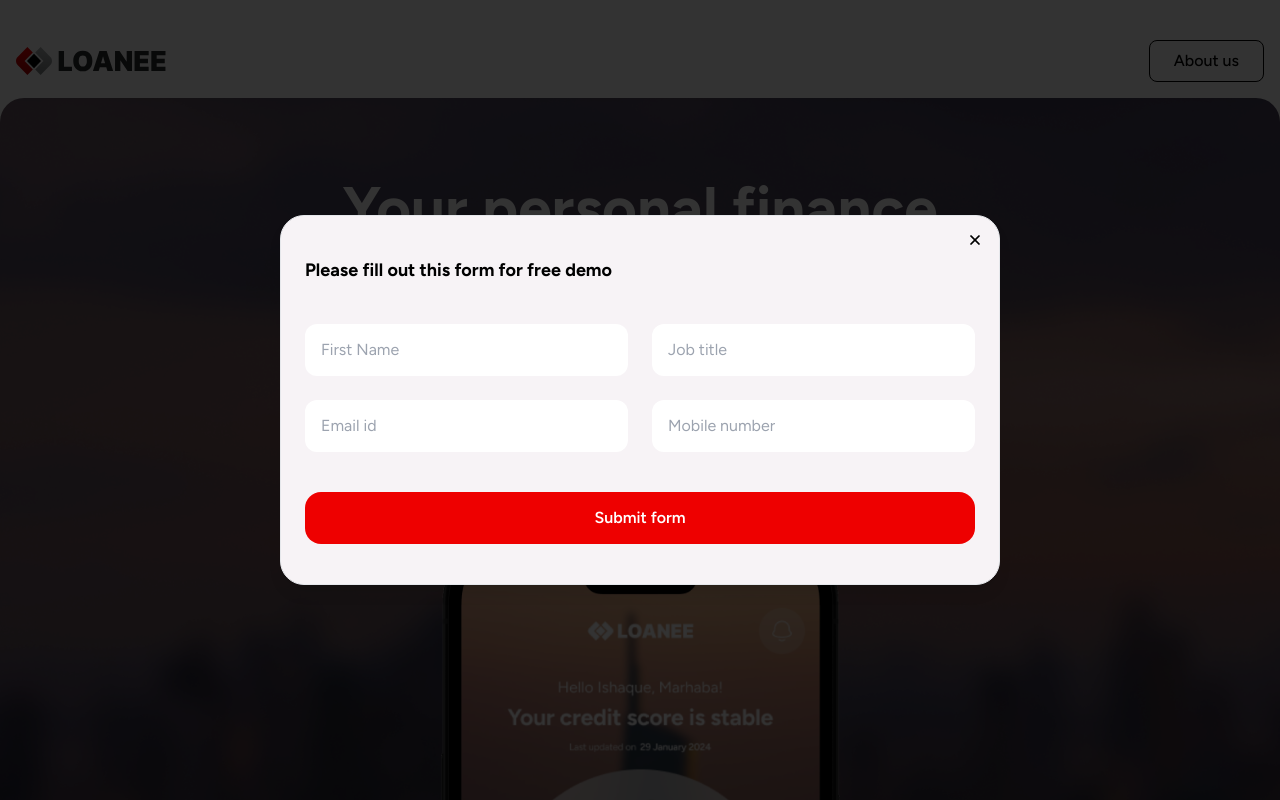
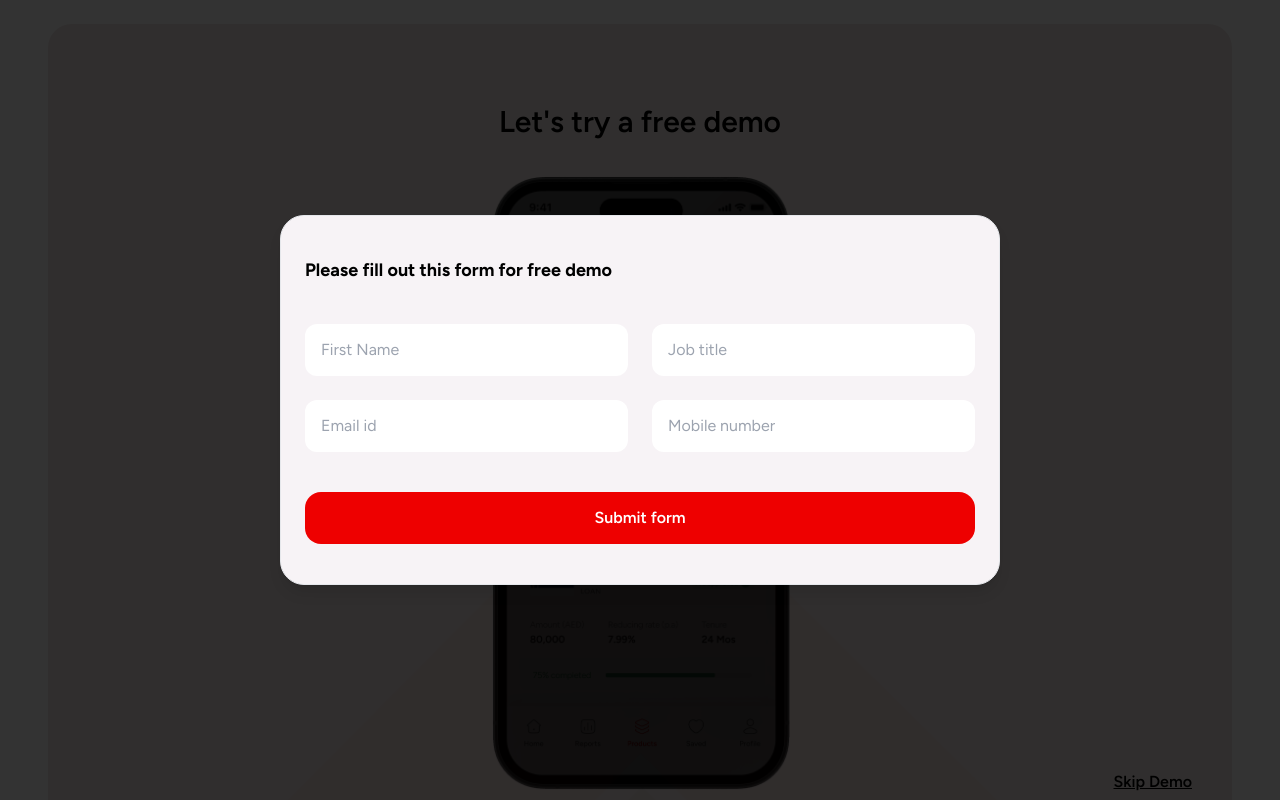
Before and after one commit to MohamedElnaggar1223/loanee, a Next.js app: page / in a window 1280 px wide. Shown: the top 800 px of the page. Built offline with nearby package versions, Linux system fonts and the light colour scheme.

Commit message:
Demo Not Scrollable

```diff
--- a/app/page.tsx
+++ b/app/page.tsx
@@ -8,10 +8,45 @@
 import { Dialog, DialogContent, DialogHeader } from "@/components/ui/dialog";
 import { X } from "lucide-react"
 
+const demoImagesRotation = [
+	'iphoneSecond.png',
+	'demoIphoneFirst.png',
+	'demoIphoneSecond.png',
+	'demoIphoneThird.png',
+	'demoIphoneFourth.png',
+	'demoIphoneFifth.png',
+	'demoIphoneSixth.png',
+	'demoIphoneSeventh.png',
+	'demoIphoneEighth.png',
+	'demoIphoneNinth.png',
+	'demoIphoneTenth.png',
+	'demoIphoneEleventh.png',
+]
+
+const demoImagesClickPos = [
+	'top-[26.25%] h-[60px]',
+	'top-[26.25%] h-[60px]',
+	'top-[26.25%] h-[60px]',
+	'top-[88.2%] h-[34px]',
+	'top-[88.2%] h-[34px]',
+	'top-[90.75%] h-[34px]',
+	'top-[90.75%] h-[34px]',
+	'top-[800%] h-[34px]',
+	'top-[79.75%] h-[20%]',
+	'top-[90.75%] h-[34px] left-[53.5%] w-[36.25%]',
+	'top-[90.75%] h-[34px] left-[53.5%] w-[36.25%]',
+	'top-[40rem]',
+]
+
 export default function Home() {
 	const [scrolled, setScrolled] = useState(false)
 	const [image, setImage] = useState('iphoneFirst.png')
-	const [imageDemo, setImageDemo] = useState('iphoneSecond.png')
+	const [imageDemo, setImageDemo] = useState({
+		image: 'iphoneSecond.png',
+		clickPos: 'top-[26.25%] h-[60px]',
+		clicked: false,
+		finished: false,
+	})
 	const [title, setTitle] = useState('Financial Services')
 	const [text, setText] = useState('Access financial services such as borrowing loans, take a credit card, and opening a bank account.')
 	const [textAnimation, setTextAnimation] = useState('enter')
@@ -19,7 +54,6 @@
 	const [signUpFormShown, setSignUpFormShown] = useState(false)
 	const [signUpFormSubmitted, setSignUpFormSubmitted] = useState(false)
 	const [footerShown, setFooterShown] = useState(false)
-	const [signUpFormClosed, setSignUpFormClosed] = useState(false)
 	const [demoButton, setDemoButton] = useState('skip')
 
 	const willChange = useWillChange()
@@ -35,7 +69,7 @@
 			lerp: 0.1,
 			smoothWheel: true,
 			touchMultiplier: 0.2,
-			wheelMultiplier: 0.35,
+			wheelMultiplier: 0.09,
 		});
 
 		function raf(time: number) {
@@ -59,40 +93,40 @@
 		offset: ['start start', 'end end']
     })
 
-	useEffect(() => {
-		// const scrollBack = (e: Event) => {
-		// 	e.preventDefault();
-		// 	console.log(scrollXSecond.getPrevious(), scrollYSecond.getPrevious())
-		// 	if(signUpFormShown) window.scrollTo(scrollXSecond.getPrevious()!, scrollYSecond.getPrevious()!);
-		// };
+	// useEffect(() => {
+	// 	// const scrollBack = (e: Event) => {
+	// 	// 	e.preventDefault();
+	// 	// 	console.log(scrollXSecond.getPrevious(), scrollYSecond.getPrevious())
+	// 	// 	if(signUpFormShown) window.scrollTo(scrollXSecond.getPrevious()!, scrollYSecond.getPrevious()!);
+	// 	// };
 
-		// window.addEventListener('scroll', scrollBack);
+	// 	// window.addEventListener('scroll', scrollBack);
 
-		// return () => {
-		// 	window.removeEventListener('scroll', scrollBack);
-		// };
+	// 	// return () => {
+	// 	// 	window.removeEventListener('scroll', scrollBack);
+	// 	// };
 
-		if(signUpFormSubmitted) {
-			const targetElement = secondTargetRef.current;
-            // const specificPoint = 0.40; // 40% of the target element's height
+	// 	if(signUpFormSubmitted) {
+	// 		const targetElement = secondTargetRef.current;
+    //         // const specificPoint = 0.90; // 40% of the target element's height
 
-            // // Calculate the exact scroll position within the target element
-            // const elementTop = (targetElement?.getBoundingClientRect()?.top ?? 0) + window.scrollY;
-            // const elementHeight = targetElement?.getBoundingClientRect().height;
-            // const scrollToPosition = elementTop + ((elementHeight ?? 0) * specificPoint);
+    //         // // Calculate the exact scroll position within the target element
+    //         // const elementTop = (targetElement?.getBoundingClientRect()?.top ?? 0) + window.scrollY;
+    //         // const elementHeight = targetElement?.getBoundingClientRect().height;
+    //         // const scrollToPosition = elementTop + ((elementHeight ?? 0) * specificPoint);
 
-			// console.log(scrollToPosition, window.scrollY)
+	// 		// console.log(scrollToPosition, window.scrollY)
 
-            // window.scrollTo({
-            //     top: scrollToPosition,
-            // });
+    //         // window.scrollTo({
+    //         //     top: scrollToPosition,
+    //         // });
 
-			window.scrollTo({
-				top: document.body.scrollHeight * 0.43,
-			})
-		}
+	// 		window.scrollTo({
+	// 			top: document.body.scrollHeight * 0.28,
+	// 		})
+	// 	}
 
-	}, [signUpFormSubmitted]);
+	// }, [signUpFormSubmitted]);
 
 	// const translate = useTransform(scrollYProgress, [0, 0.75, 1], ['300px', '0px', '-300px'])
 	// const rotate = useTransform(scrollYProgress, (pos) => {
@@ -100,52 +134,52 @@
 	// 	return pos > 0.1 ? 0 : -4
 	// })
 
-	// const rotate = useTransform(scrollYProgress, [0, 0.15, 0.20, 0.15, 0.35], [-4, -2, 0, 2, 4])
-	// const imageVal = useTransform(scrollYProgress, [0, 0.15, 0.20, 0.15, 2420], ['iphoneFirst.png', 'iphoneSecond.png', 'iphoneThird.png', 'iphoneSecond.png', 'iphoneSecond.png'])
-	// const titleVal = useTransform(scrollYProgress, [0, 0.15, 0.20, 0.15, 0.40], ['Financial Services', 'Personalized Offers', 'Secure Access', 'Financial Guide', 'Product Comparison'])
-	// const textVal = useTransform(scrollYProgress, [0, 0.15, 0.20, 0.15, 0.224, ['Access financial services such as borrowing loans, take a credit card, and opening a bank account.', 'Receive customized offers based on your credit score and enjoy pre-approved financial products for you.', 'Ensure secure login and registration through the trusted UAE PASS system, enhancing your safety.', 'Gain valuable insights into credit reports and make right financial decisions that align with your goals.', 'Easily compare various financial products to choose the ones that best suit your needs.']24
+	// const rotate = useTransform(scrollYProgress, [0, 0.50, 0.70, 0.50, 0.70], [-4, -2, 0, 2, 4])
+	// const imageVal = useTransform(scrollYProgress, [0, 0.50, 0.70, 0.50, 2420], ['iphoneFirst.png', 'iphoneSecond.png', 'iphoneThird.png', 'iphoneSecond.png', 'iphoneSecond.png'])
+	// const titleVal = useTransform(scrollYProgress, [0, 0.50, 0.70, 0.50, 0.90], ['Financial Services', 'Personalized Offers', 'Secure Access', 'Financial Guide', 'Product Comparison'])
+	// const textVal = useTransform(scrollYProgress, [0, 0.50, 0.70, 0.50, 0.224, ['Access financial services such as borrowing loans, take a credit card, and opening a bank account.', 'Receive customized offers based on your credit score and enjoy pre-approved financial products for you.', 'Ensure secure login and registration through the trusted UAE PASS system, enhancing your safety.', 'Gain valuable insights into credit reports and make right financial decisions that align with your goals.', 'Easily compare various financial products to choose the ones that best suit your needs.']24
 
 	// const rotateVal = useTransform(scrollYProgress, (pos) => {
-	// 	if(pos <= 0.15) return -4
-	// 	else if(pos <= 0.20) return -2
-	// 	else if(pos <= 0.30) return 0
-	// 	else if(pos <= 0.35) return 2
-	// 	else if(pos <= 0.40) return 4
-	// 	// if(pos <= 0.15) return -4
+	// 	if(pos <= 0.50) return -4
+	// 	else if(pos <= 0.70) return -2
+	// 	else if(pos <= 0.50) return 0
+	// 	else if(pos <= 0.70) return 2
+	// 	else if(pos <= 0.90) return 4
+	// 	// if(pos <= 0.50) return -4
 	// 	// else cycleRotate()
 	// })
 
-	const rotateVal = useTransform(scrollYProgress, [0.15, 0.20, 0.30, 0.35, 0.40], [-4, -2, 0, 2, 4])
-	const tryText = useTransform(scrollYProgress, [0.40, 0.43], [-100, 0])
-	const iphoneDemoStart = useTransform(scrollYProgress, [0.40, 0.43], [0, 20])
+	const rotateVal = useTransform(scrollYProgress, [0.09, 0.23, 0.37, 0.51, 0.65], [-4, -2, 0, 2, 4])
+	const tryText = useTransform(scrollYProgress, [0.65, 0.68], [-100, 0])
+	const iphoneDemoStart = useTransform(scrollYProgress, [0.65, 0.68], [0, 20])
 
 	const delay = useTransform(scrollYProgress, (pos) => {
-		if(pos < 0.15) return 0.5
+		if(pos < 0.09) return 0.5
 		else return 0
 	})
 
 	const duration = useTransform(scrollYProgress, (pos) => {
-		if(pos < 0.15) return 0.1
+		if(pos < 0.09) return 0.1
 		else return 1
 	})
 
 	const bgInitial = useTransform(scrollYProgress, (pos) => {
-		if(pos <= 0.001) return { opacity: 0 }
+		if(pos <= 0.09) return { opacity: 0 }
 		else return { opacity: 1 }
 	})
 
 	const iphoneInitial = useTransform(scrollYProgress, (pos) => {
-		// console.log(pos)
-		if(pos < 0.15) return { opacity: 0 }
+		console.log(pos)
+		if(pos < 0.09) return { opacity: 0 }
 		else return { opacity: 1 }
 	})
 
 	const imageVal = useTransform(scrollYProgress, (pos) => {
-		if(pos <= 0.15) return 'iphoneFirst.png'
-		else if(pos <= 0.20) return 'iphoneSecond.png'
-		else if(pos <= 0.30) return 'iphoneThird.png'
-		else if(pos <= 0.35) return 'iphoneFourth.png'
-		else if(pos <= 0.40) return 'iphoneFifth.png'
+		if(pos <= 0.09) return 'iphoneFirst.png'
+		else if(pos <= 0.23) return 'iphoneSecond.png'
+		else if(pos <= 0.37) return 'iphoneThird.png'
+		else if(pos <= 0.51) return 'iphoneFourth.png'
+		else if(pos <= 0.65) return 'iphoneFifth.png'
 		else return 'showDemo'
 	})
 
@@ -153,35 +187,35 @@
 		// if(pos <= 0.43 && signUpFormClosed) {
 		// 	return 'formClosed'
 		// }
-		if(pos <= 0.43 || !signUpFormSubmitted) return 'iphoneSecond.png'
-		else if(pos <= 0.48) return 'demoIphoneFirst.png'
-		else if(pos <= 0.53) return 'demoIphoneSecond.png'
-		else if(pos <= 0.58) return 'demoIphoneThird.png'
-		else if(pos <= 0.63) return 'demoIphoneFourth.png'
-		else if(pos <= 0.68) return 'demoIphoneFifth.png'
-		else if(pos <= 0.73) return 'demoIphoneSixth.png'
-		else if(pos <= 0.78) return 'demoIphoneSeventh.png'
-		else if(pos <= 0.83) return 'demoIphoneEighth.png'
-		else if(pos <= 0.88) return 'demoIphoneNinth.png'
-		else if(pos <= 0.93) return 'demoIphoneTenth.png'
-		else if(pos <= 0.98) return 'demoIphoneEleventh.png'
-		else return 'footerShown'
+		if(pos <= 0.68 || !signUpFormSubmitted) return 'iphoneSecond.png'
+		else if(pos <= 69) return 'demoIphoneFirst.png'
+		// else if(pos <= 0.53) return 'demoIphoneSecond.png'
+		// else if(pos <= 0.58) return 'demoIphoneThird.png'
+		// else if(pos <= 0.63) return 'demoIphoneFourth.png'
+		// else if(pos <= 0.68) return 'demoIphoneFifth.png'
+		// else if(pos <= 0.73) return 'demoIphoneSixth.png'
+		// else if(pos <= 0.78) return 'demoIphoneSeventh.png'
+		// else if(pos <= 0.83) return 'demoIphoneEighth.png'
+		// else if(pos <= 0.88) return 'demoIphoneNinth.png'
+		// else if(pos <= 0.93) return 'demoIphoneTenth.png'
+		// else if(pos <= 0.98) return 'demoIphoneEleventh.png'
+		// else return 'footerShown'
 	})
 
 	const titleVal = useTransform(scrollYProgress, (pos) => {
-		if(pos <= 0.15) return 'Financial Services'
-		else if(pos <= 0.20) return 'Personalized Offers'
-		else if(pos <= 0.30) return 'Secure Access'
-		else if(pos <= 0.35) return 'Financial Guide'
-		else if(pos <= 0.40) return 'Product Comparison'
+		if(pos <= 0.09) return 'Financial Services'
+		else if(pos <= 0.23) return 'Personalized Offers'
+		else if(pos <= 0.37) return 'Secure Access'
+		else if(pos <= 0.51) return 'Financial Guide'
+		else if(pos <= 0.65) return 'Product Comparison'
 	})
 
 	const textVal = useTransform(scrollYProgress, (pos) => {
-		if(pos <= 0.15) return 'Access financial services such as borrowing loans, take a credit card, and opening a bank account.'
-		else if(pos <= 0.20) return 'Receive customized offers based on your credit score and enjoy pre-approved financial products for you.'
-		else if(pos <= 0.30) return 'Ensure secure login and registration through the trusted UAE PASS system, enhancing your safety.'
-		else if(pos <= 0.35) return 'Gain valuable insights into credit reports and make right financial decisions that align with your goals.'
-		else if(pos <= 0.40) return 'Easily compare various financial products to choose the ones that best suit your needs.'
+		if(pos <= 0.09) return 'Access financial services such as borrowing loans, take a credit card, and opening a bank account.'
+		else if(pos <= 0.23) return 'Receive customized offers based on your credit score and enjoy pre-approved financial products for you.'
+		else if(pos <= 0.37) return 'Ensure secure login and registration through the trusted UAE PASS system, enhancing your safety.'
+		else if(pos <= 0.51) return 'Gain valuable insights into credit reports and make right financial decisions that align with your goals.'
+		else if(pos <= 0.65) return 'Easily compare various financial products to choose the ones that best suit your needs.'
 	})
 
 	useMotionValueEvent(scrollY, 'change', (pos) => {
@@ -197,13 +231,17 @@
 	})
 
 	useMotionValueEvent(imageVal, 'change', (pos) => {
+		console.log(pos)
 		if(pos === 'showDemo')
 		{
 			setDemoShown(true)
+			setImageDemo({image: 'demoIphoneFirst.png', clickPos: 'top-[26.25%] h-[60px]', clicked: false, finished: false})
+			if(scrolled) setScrolled(false)
 		}
 		else
 		{
 			if(demoShown) setDemoShown(false)
+			if(!scrolled) setScrolled(true)
 			setImage(pos!)
 			setTextAnimation('exit')
 			setTimeout(() => {
@@ -221,42 +259,84 @@
 	})
 
 	useMotionValueEvent(imageDemoVal, 'change', (pos) => {
-		if(pos === 'footerShown') setFooterShown(true)
-		else
-		{
-			if(footerShown) setFooterShown(false)
-			setImageDemo(pos!)
-		}
+	// 	if(pos === 'footerShown') setFooterShown(true)
+	// 	else
+	// 	{
+	// 		if(footerShown) setFooterShown(false)
+		setImageDemo(prev => ({...prev, image: pos!}))
+	// 	}
 	})
 
+	// useMotionValueEvent(scrollYProgress, 'change', (pos) => {
+	// 	if(pos >= 0.93) setDemoButton('restart')
+	// 	if(scrollYProgress.getPrevious()! >= 0.93 && pos <= 0.98) {
+	// 		if(signUpFormClosed) {
+	// 			window.scrollTo({
+	// 				top: document.body.scrollHeight * 0.39,
+	// 			})
+	// 			setSignUpFormClosed(false)
+	// 			setSignUpFormShown(true)
+	// 		}
+	// 		setFooterShown(false)
+	// 		setDemoShown(true)
+	// 	}
+	// 	else if(pos >= 0.98) {
+	// 		setFooterShown(true)
+	// 	}
+	// })
+
 	useMotionValueEvent(scrollYProgress, 'change', (pos) => {
-		if(pos >= 0.93) setDemoButton('restart')
-		if(scrollYProgress.getPrevious()! >= 0.93 && pos <= 0.98) {
-			if(signUpFormClosed) {
+		if(pos > scrollYProgress.getPrevious()! && imageDemo.finished) {
+			setFooterShown(true)
+			setDemoShown(false)
+			setScrolled(false)
+		}
+		else if(pos < scrollYProgress.getPrevious()! && footerShown) {
+			setImageDemo({image: 'demoIphoneFirst.png', clickPos: 'top-[26.25%] h-[60px]', clicked: false, finished: false})
 			window.scrollTo({
-					top: document.body.scrollHeight * 0.39,
+				top: document.body.scrollHeight * 0.685,
 			})
-				setSignUpFormClosed(false)
-				setSignUpFormShown(true)
-			}
 			setFooterShown(false)
 			setDemoShown(true)
 		}
-		else if(pos >= 0.98) {
-			setFooterShown(true)
-		}
+		// else if(pos < scrollYProgress.getPrevious()! && demoImagesRotation[1] === imageDemo.image) {
+		// 	setDemoShown(false)
+		// 	setScrolled(true)
+		// 	window.scrollTo({
+		// 		top: document.body.scrollHeight * 0.645,
+		// 	})
+		// }
 	})
 
 	useEffect(() => {
 		if(signUpFormSubmitted) setDemoButton('skip')
 	}, [signUpFormSubmitted])
 
+	useEffect(() => {
+		if(imageDemo.clicked) {
+			const index = demoImagesRotation.indexOf(imageDemo.image)
+			let finished = false
+			if(demoImagesRotation[index + 1] === 'demoIphoneEleventh.png') {
+				finished = true
+				// window.scrollTo({
+				// 	top: document.body.scrollHeight * 0.9,
+				// })
+			}
+			setImageDemo(() => ({image: demoImagesRotation[index + 1], clicked: false, clickPos: demoImagesClickPos[index + 1], finished}))
+		}
+		else if(imageDemo.image === 'demoIphoneSeventh.png') {
+			setTimeout(() => {
+				setImageDemo((prev) => ({...prev, clicked: true}))
+			}, 2000)
+		}
+	}, [imageDemo])
+
 	const MotionImage = motion(Image)
 
 	return (
-		<main ref={targetRef} className={cn("flex flex-col pt-6 no-scroll-bar min-h-[600vh]", !footerShown && 'px-12')}>
+		<main ref={targetRef} className={cn("flex flex-col pt-6 no-scroll-bar min-h-[300vh]", !footerShown && 'px-12')}>
 			<AnimatePresence mode='popLayout'>
-				{!scrolled && (
+				{!scrolled && !demoShown && !footerShown && (
 					<motion.section exit={{ y: "-100vh" }} transition={{ duration: 0.5 }} key="firstHero" className='flex flex-col max-h-screen flex-1 z-30'>
 						<Header />
 						<section className='relative rounded-t-3xl flex flex-col pt-20 px-4 items-center gap-8 flex-1'>
@@ -266,7 +346,7 @@
 								alt='Dubai'
 								className='rounded-t-3xl w-full h-full object-cover absolute z-[-2]'
 							/>
-							{/* <div className='z-[-1] bg-[rgba(110,37,37,0.35)] w-full h-full top-0 rounded-3xl absolute' /> */}
+							{/* <div className='z-[-1] bg-[rgba(110,37,37,0.70)] w-full h-full top-0 rounded-3xl absolute' /> */}
 							<div ref={mainSection} className='flex flex-col justify-center items-center gap-2.5'>
 								<h1 className='text-white font-bold text-6xl'>Your personal finance</h1>
 								<h1 className='text-white font-bold text-6xl'>assistant is on the way</h1>
@@ -296,7 +376,7 @@
 								initial={{ left: 'calc(50% - 200px)' }}
 								exit={{ rotate: -4, position: 'fixed', bottom: '-550px', y: 'calc(50vh - 228px)', left: 'calc(36.2% - 150px)', opacity: 0.65, width: '300px', height: '614px'}}
 								transition={{ duration: 0.40, ease: 'easeInOut' }}
-								className='fixed -bottom-[550px] w-[400px] h-[818px]'
+								className='fixed -bottom-[600px] w-[400px] h-[818px]'
 								key='phone'
 							/>
 						</section>
@@ -312,7 +392,7 @@
 							className='absolute z-[-1] -left-20'
 							// initial={bgInitial.get()}
 							// animate={{ opacity: 1}}
-							// transition={{ duration: 0, delay: 0.15 }}
+							// transition={{ duration: 0, delay: 0.50 }}
 							viewport={{ once: true }}
 						/>
 						{/* <div className='flex fixed top-0 h-full w-[calc(100vw-6rem)]'> */}
@@ -332,7 +412,7 @@
 									key='phone'
 									viewport={{ once: true }}
 									priority
-									layoutId={scrolled ? 'phone' : undefined}
+									layoutId={!signUpFormSubmitted ? 'phone' : undefined}
 								/>
 							</div>
 							<motion.div className='flex flex-1 flex-col gap-4 overflow-hidden'>
@@ -353,7 +433,7 @@
 								className='absolute z-[11] bottom-0'
 								initial={bgInitial.get()}
 								animate={{ opacity: 1}}
-								transition={{ duration: 0, delay: 0.15 }}
+								transition={{ duration: 0, delay: 0.50 }}
 								viewport={{ once: true }}
 							/>
 							<div className='max-h-fit overflow-hidden'>
@@ -361,28 +441,36 @@
 									Let's try a free demo
 								</motion.p>
 							</div>
+							<div
+								onMouseDown={() => {
+									if(demoImagesRotation[0] === imageDemo.image) setImageDemo(prev => ({...prev, clicked: !prev.clicked}))
+								}}
+								className='relative'
+							>
 								<MotionImage
-								src={`/images/${imageDemo}`}
+									src={`/images/${imageDemo.image}`}
 									alt='Phone'
 									width={300}
 									height={614}
 									className='max-h-[614px] max-w-[300px] z-[12]'
 									key='phone'
-								layoutId='phone'
+									layoutId={!signUpFormSubmitted ? 'phone' : undefined}
 									initial={{ opacity: 0 }}
 									animate={{ opacity: 1 }}
 									style={{ y: iphoneDemoStart }}
 									transition={{ duration: 0.5, delay: 0.5, ease: 'easeInOut' }}
 								/>
-							{demoButton === 'skip' ? (
-								<p onMouseDown={() => window.scrollTo({ top: document.body.scrollHeight })} className='underline cursor-pointer absolute bottom-10 right-10 font-semibold'>Skip Demo</p>
+								<div onMouseDown={() => setImageDemo(prev => ({...prev, clicked: !prev.clicked}))} className={cn('z-[13] bg-transparent opacity-20 w-full absolute cursor-pointer', imageDemo.clickPos)} />
+							</div>
+							{!imageDemo.finished ? (
+								<p onMouseDown={() => {
+									setImageDemo(prev => ({...prev, clicked: true, image: 'demoIphoneTenth.png'}))
+									setFooterShown(true)
+								}} className='underline cursor-pointer absolute bottom-10 right-10 font-semibold'>Skip Demo</p>
 							) : (
 								<button
 									onMouseDown={() => {
-										setDemoButton('skip')
-										window.scrollTo({
-											top: document.body.scrollHeight * 0.40,
-										})
+										setImageDemo({image: 'demoIphoneFirst.png', clickPos: 'top-[26.25%] h-[60px]', clicked: false, finished: false})
 									}}
 									className='absolute bottom-10 right-10 rounded-full text-base font-semibold px-6 py-3 border border-black'
 								>
@@ -392,7 +480,7 @@
 						</div>
 					</motion.section>
 				)}
-				{footerShown && (
+				{footerShown && signUpFormSubmitted && (
 					<motion.section key="footer" initial={{ y: '100vh' }} animate={{ y: '0' }} transition={{ duration: 0.75 }} exit={{ y: '100vh' }} className='flex gradient-footer sticky top-0 min-h-screen flex-col items-center justify-end z-20'>
 						<section className='flex flex-col items-center justify-end gap-8 flex-1'>
 							<Image
@@ -508,7 +596,7 @@
 						>
 							Submit form
 						</button>
-						<div
+						{/* <div
 							onMouseDown={() => {
 								setDemoShown(false)
 								setSignUpFormShown(false)
@@ -521,7 +609,7 @@
 							className="absolute right-4 top-4 z-[999999999] cursor-pointer"
 						>
 							<X className="h-4 w-4" />
-						</div>
+						</div> */}
 					</DialogContent>
 				</Dialog>
 			)}
--- a/components/ui/dialog.tsx
+++ b/components/ui/dialog.tsx
@@ -44,10 +44,10 @@
       {...props}
     >
       {children}
-      <DialogPrimitive.Close className="absolute right-4 top-4 rounded-sm opacity-70 ring-offset-background transition-opacity hover:opacity-100 focus:outline-none focus:ring-2 focus:ring-ring focus:ring-offset-2 disabled:pointer-events-none data-[state=open]:bg-accent data-[state=open]:text-muted-foreground">
+      {/* <DialogPrimitive.Close className="absolute right-4 top-4 rounded-sm opacity-70 ring-offset-background transition-opacity hover:opacity-100 focus:outline-none focus:ring-2 focus:ring-ring focus:ring-offset-2 disabled:pointer-events-none data-[state=open]:bg-accent data-[state=open]:text-muted-foreground">
         <X className="h-4 w-4" />
         <span className="sr-only">Close</span>
-      </DialogPrimitive.Close>
+      </DialogPrimitive.Close> */}
     </DialogPrimitive.Content>
   </DialogPortal>
 ))
```
Lines whose indentation alone changed are shown as unchanged.
